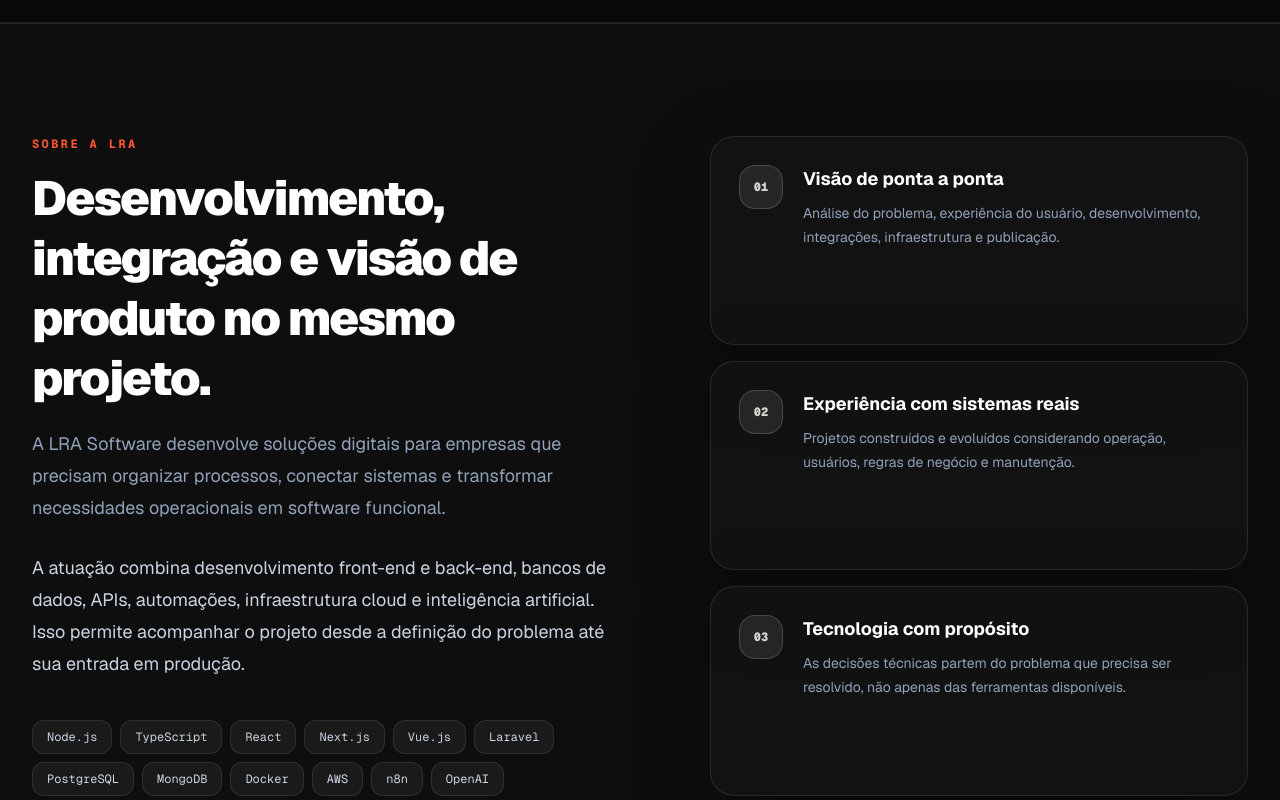
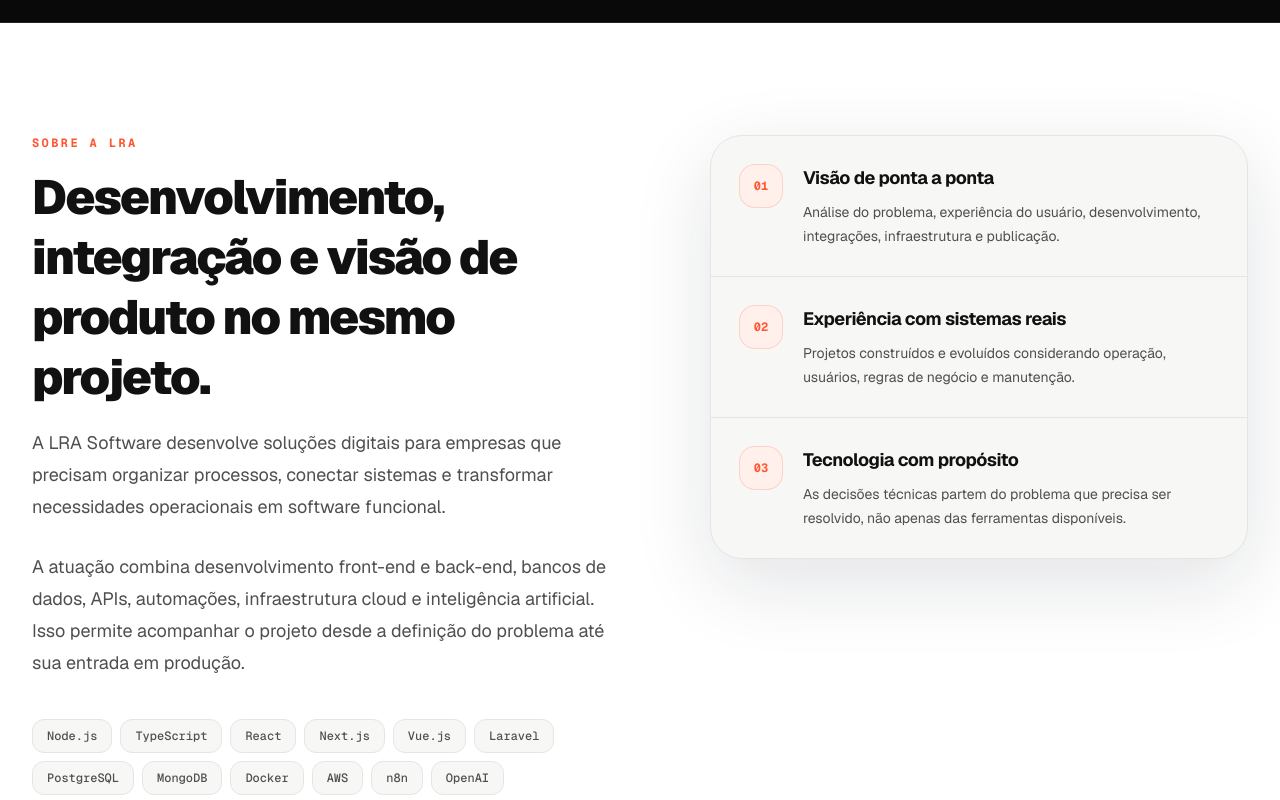
Before and after one commit to luissetincruz/lra-web, a Next.js app: page / in a window 1280 px wide. Shown: the part 3400-4200 px from the top of the page. Built offline with nearby package versions, Linux system fonts and the light colour scheme.

Commit message:
feat(home): apply LRA identity to about section

```diff
--- a/src/components/sections/about-section.tsx
+++ b/src/components/sections/about-section.tsx
@@ -39,29 +39,33 @@
     <section
       id="sobre"
       aria-labelledby="sobre-title"
-      className="border-y border-white/10 bg-white/2 py-20 sm:py-28"
+      className="border-b border-light-border bg-background py-20 sm:py-28"
     >
       <Container>
-        <div className="grid gap-14 lg:grid-cols-[1fr_0.9fr] lg:gap-20">
+        <div className="grid items-start gap-14 lg:grid-cols-[1fr_0.9fr] lg:gap-20">
           <div>
             <SectionHeading
               titleId="sobre-title"
               eyebrow="Sobre a LRA"
               title="Desenvolvimento, integração e visão de produto no mesmo projeto."
               description="A LRA Software desenvolve soluções digitais para empresas que precisam organizar processos, conectar sistemas e transformar necessidades operacionais em software funcional."
+              tone="light"
             />
 
-            <p className="mt-7 max-w-3xl text-base leading-7 text-slate-300 sm:text-lg sm:leading-8">
+            <p className="mt-7 max-w-3xl text-base leading-7 text-text-muted sm:text-lg sm:leading-8">
               A atuação combina desenvolvimento front-end e back-end, bancos de dados, APIs,
               automações, infraestrutura cloud e inteligência artificial. Isso permite acompanhar o
               projeto desde a definição do problema até sua entrada em produção.
             </p>
 
-            <div className="mt-10 flex flex-wrap gap-2">
+            <div
+              className="mt-10 flex flex-wrap gap-2"
+              aria-label="Tecnologias utilizadas pela LRA"
+            >
               {technologies.map((technology) => (
                 <span
                   key={technology}
-                  className="rounded-xl border border-white/10 bg-white/5 px-3.5 py-2 font-mono text-xs text-slate-300"
+                  className="rounded-xl border border-light-border bg-surface px-3.5 py-2 font-mono text-xs font-medium text-text-muted"
                 >
                   {technology}
                 </span>
@@ -69,21 +73,23 @@
             </div>
           </div>
 
-          <div className="grid gap-4">
+          <div className="overflow-hidden rounded-[2rem] border border-light-border bg-surface shadow-card-light">
             {capabilities.map((capability, index) => (
               <article
                 key={capability.title}
-                className="rounded-3xl border border-white/10 bg-panel/70 p-6 shadow-card sm:p-7"
+                className="group border-b border-light-border p-6 last:border-b-0 sm:p-7"
               >
                 <div className="flex items-start gap-5">
-                  <span className="grid h-11 w-11 shrink-0 place-items-center rounded-2xl border border-lilac/20 bg-lilac/10 font-mono text-xs font-black text-lilac">
+                  <span className="grid h-11 w-11 shrink-0 place-items-center rounded-2xl border border-brand/20 bg-brand-soft font-mono text-xs font-bold text-brand">
                     {String(index + 1).padStart(2, "0")}
                   </span>
 
                   <div>
-                    <h3 className="text-lg font-bold text-white">{capability.title}</h3>
+                    <h3 className="text-lg font-bold tracking-tight text-text">
+                      {capability.title}
+                    </h3>
 
-                    <p className="mt-2 text-sm leading-6 text-slate-400">
+                    <p className="mt-2 text-sm leading-6 text-text-muted">
                       {capability.description}
                     </p>
                   </div>
```
